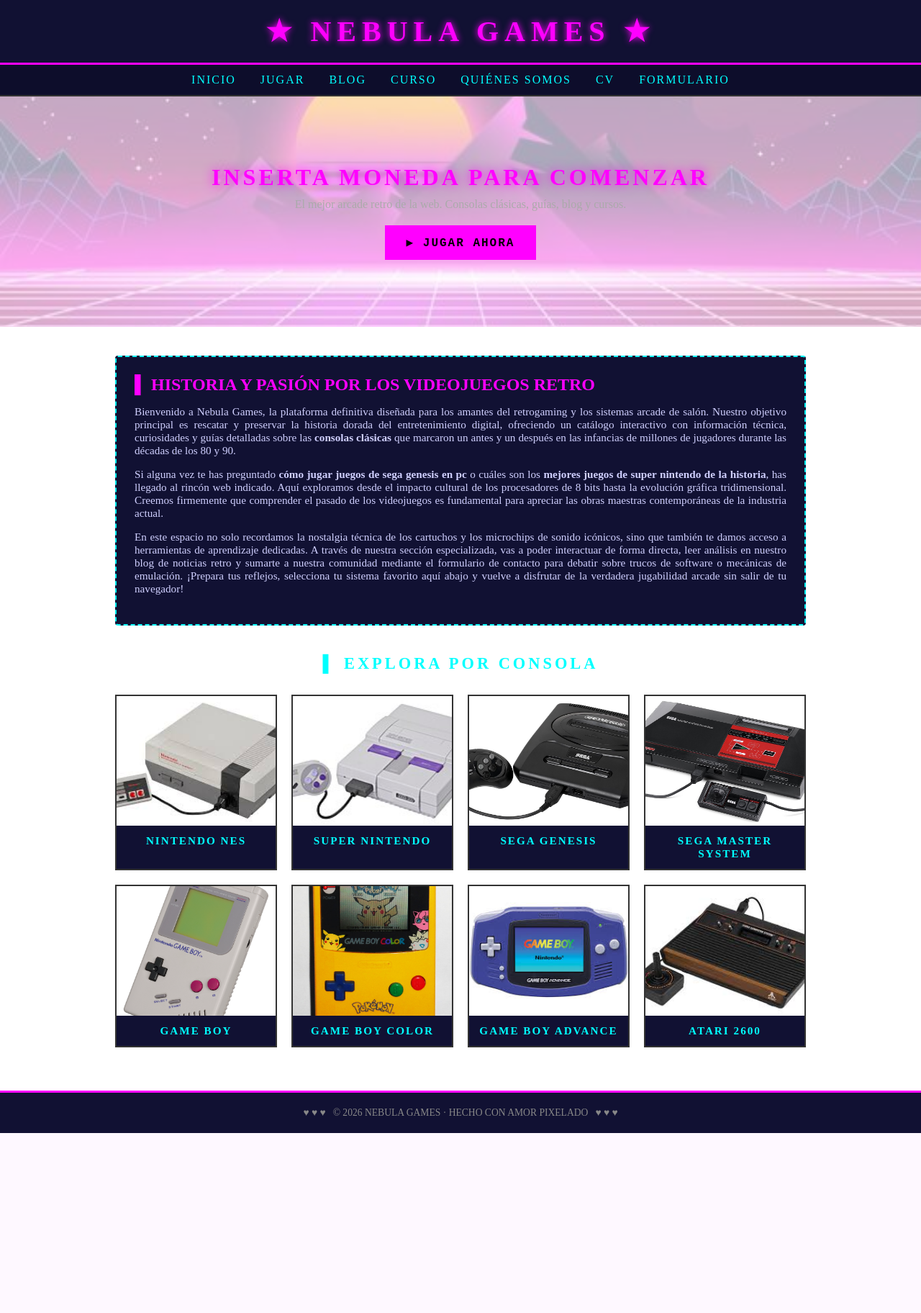
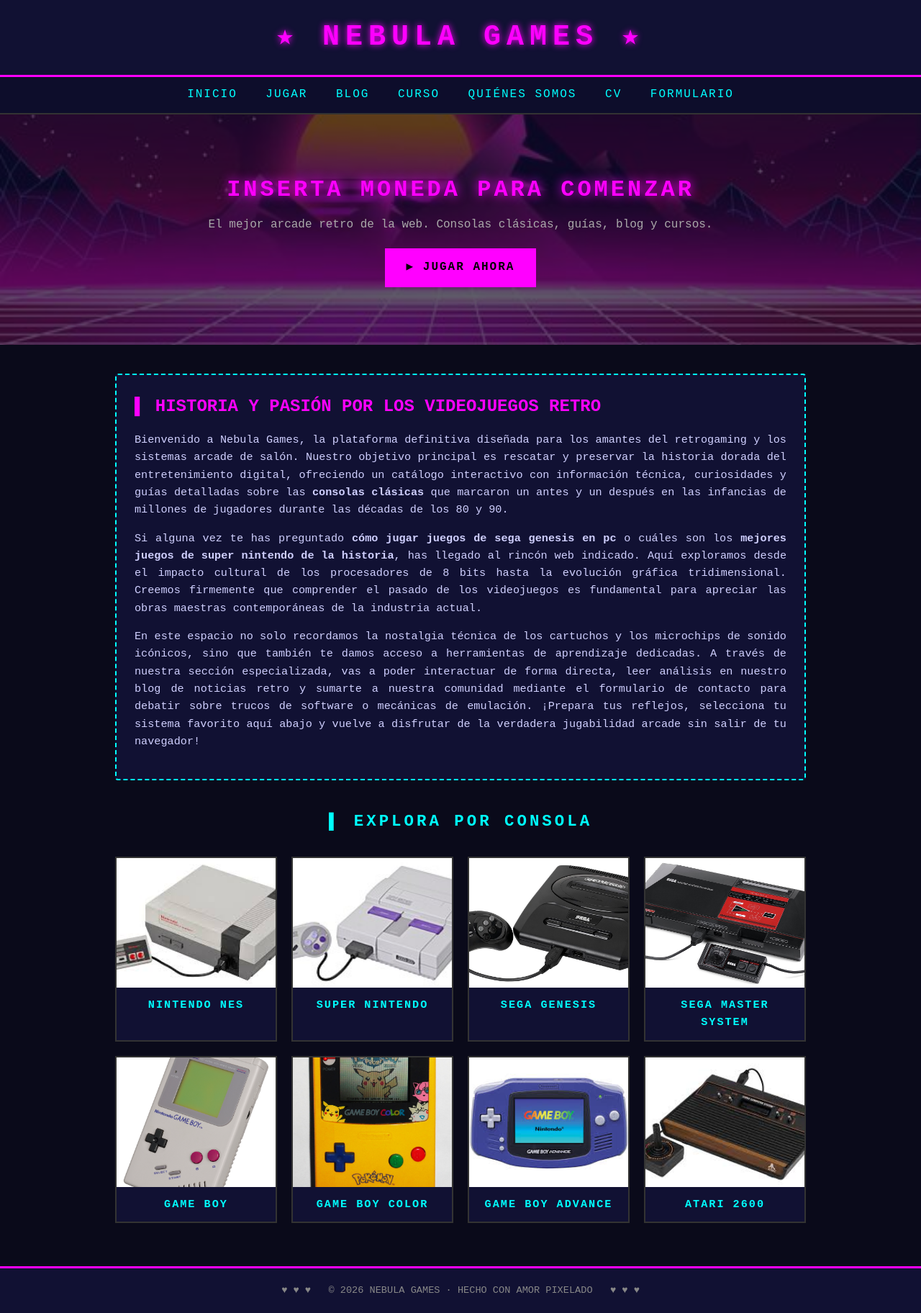
Before and after one commit to suarezsantino482-sys/nebulagames1.github.io, a PHP site: page /index.html in a window 1280 px wide. Shown: the whole page at 72% size. Before the commit the page ends 1574 px from the top, so only its background shows below. Run offline with PHP 8.4, Linux system fonts and the light colour scheme.

Commit message:
Update estilos.css

```diff
--- a/estilos.css
+++ b/estilos.css
@@ -13,7 +13,10 @@
    Usamos rgb(10, 10, 26) para el fondo oscuro general
    --------------------------------------------------------- */
 body {
-    background-color: red !impotant; /* <--- FONDO EN FORMATO RGB */
+    background-color: rgb(10,10,26);
+   color: rgb(224, 224, 255);
+   font-family: 'courier new', monospace;
+   line-height: 1.6;
 }
 
 header {
```
